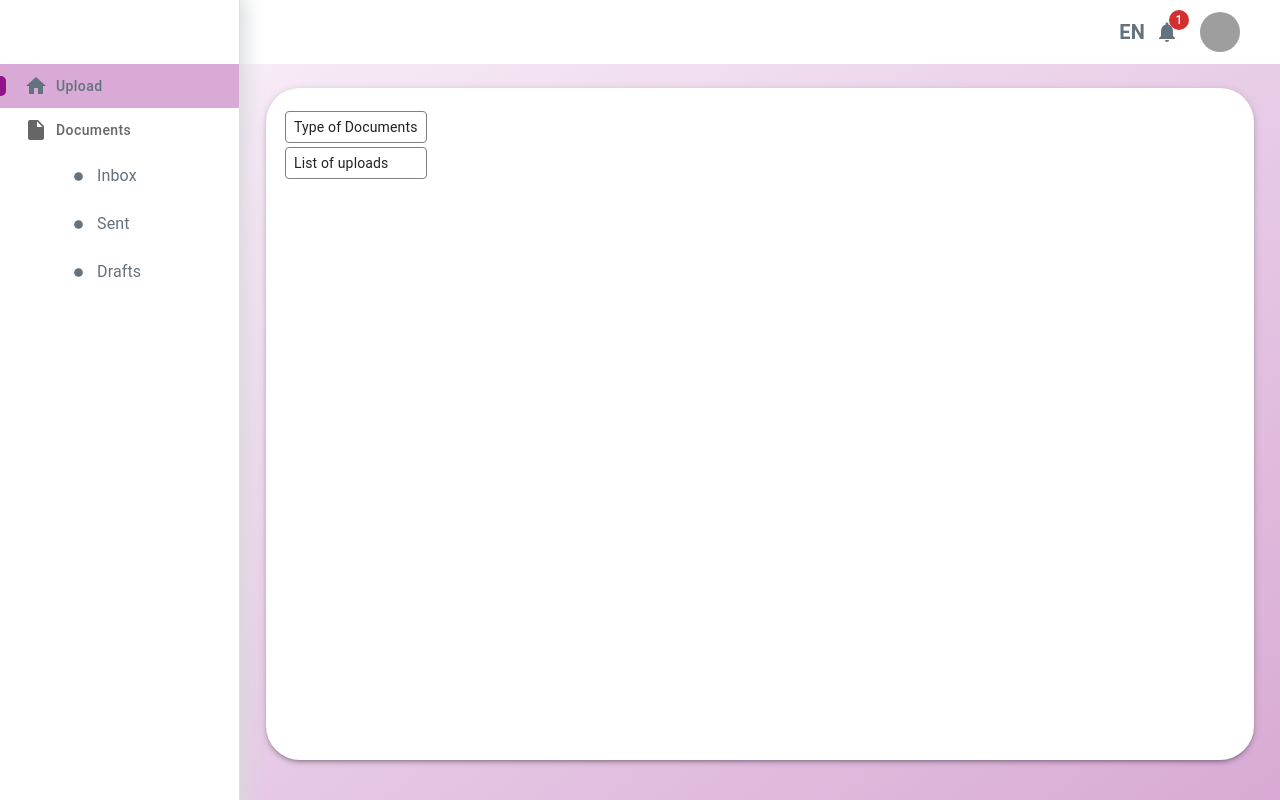
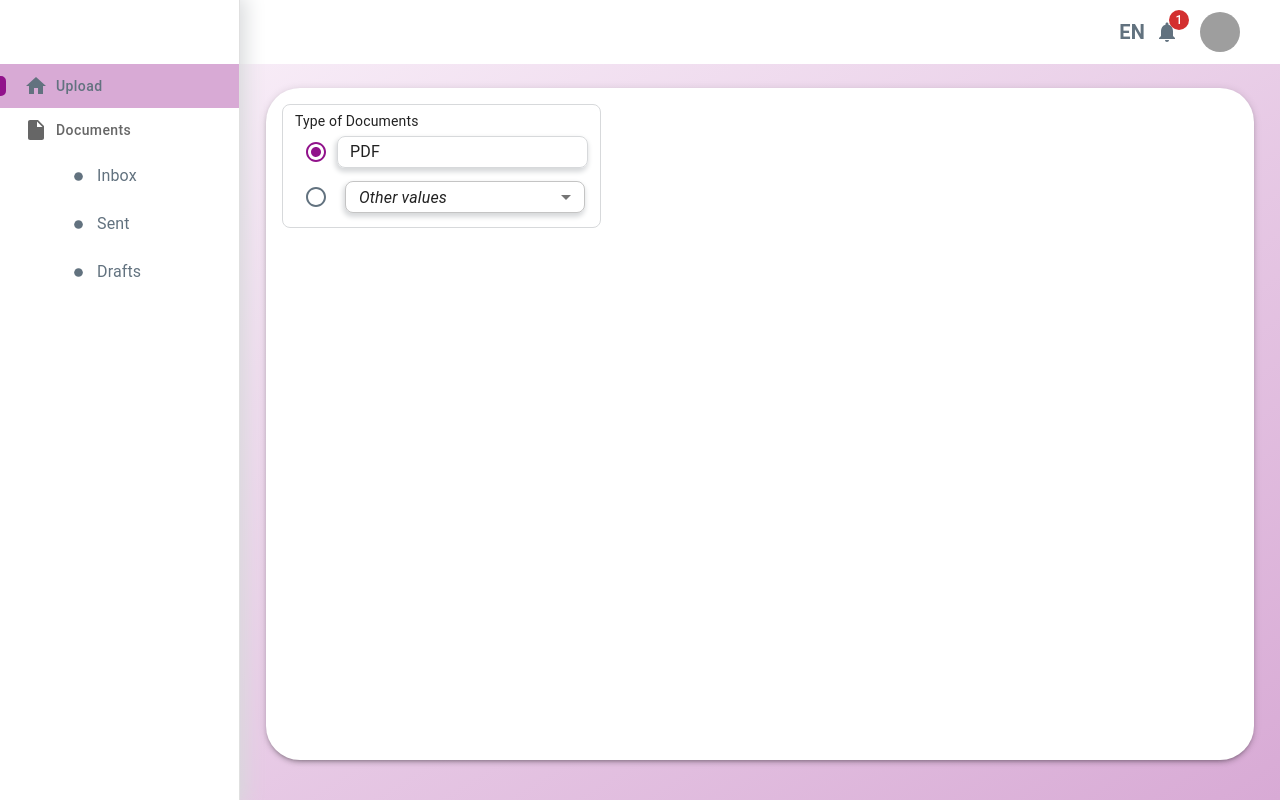
Before and after one commit to KlimaGi/upload-task, a React (Create React App) app: page / in a window 1280 px wide. Built offline with nearby package versions, Linux system fonts and the light colour scheme; grey boxes are pictures that could not be loaded.

Commit message:
feat: add check radio & select as 'subselect'

```diff
--- a/src/components/main-block/index.tsx
+++ b/src/components/main-block/index.tsx
@@ -1,9 +1,25 @@
-import React from 'react';
-import { Box, Paper, Typography } from '@mui/material';
+import React, { useState } from 'react';
+import { Box, Paper, Typography, FormControl, Radio, Select, MenuItem } from '@mui/material';
 import { useTheme } from '@mui/material/styles';
+import { SelectChangeEvent } from '@mui/material/Select';
 
 export default function MainBlock() {
   const theme = useTheme();
+  const [selectedValue, setSelectedValue] = React.useState('a');
+
+  const handleChange = (event: React.ChangeEvent<HTMLInputElement>) => {
+    setSelectedValue(event.target.value);
+    console.log('selectedValue', selectedValue);
+  };
+
+  const [selected, setSelected] = useState('');
+  const handleSelectChange = (event: SelectChangeEvent) => {
+    setSelected(event.target.value);
+    setSelectedValue('b');
+    console.log('selectedValue', selectedValue);
+  };
+
+
   return (
     <Box
       component="main"
@@ -25,34 +41,78 @@ export default function MainBlock() {
           width: '95%'
         }}
       >
+        <div className='d-flex'>
+          <div className='left-box'>
+            <div className='container'>
+              <Typography variant='body2'>Type of Documents</Typography>
 
-        <Box sx={{ display: 'flex' }}>
+              <div className='d-flex'>
+                <Radio
+                  checked={selectedValue === 'a'}
+                  onChange={handleChange}
+                  value="a"
+                  name="radio-buttons"
+                  inputProps={{ 'aria-label': 'A' }}
+                  sx={{
+                    color: theme.palette.primary.main,
+                    '&.Mui-checked': {
+                      color: theme.palette.primary.contrastText,
+                    },
+                  }}
+                />
+                <div className='box-paper'>
+                  <span>PDF</span>
+                </div>
+              </div>
+              <div className='d-flex'>
+                <Radio
+                  checked={selectedValue === 'b'}
+                  onChange={handleChange}
+                  value="b"
+                  name="radio-buttons"
+                  inputProps={{ 'aria-label': 'B' }}
+                  sx={{
+                    color: theme.palette.primary.main,
+                    '&.Mui-checked': {
+                      color: theme.palette.primary.contrastText,
+                    },
+                  }}
+                />
 
-          {/* 1st block */}
+                <FormControl sx={{ m: 1, minWidth: '82%', boxShadow: '-1px 3px 5px 1px #d7d9db', borderRadius: '8px' }}>
 
-          <Box sx={{ m: '3px' }}>
-            <Box sx={{ border: '1px solid grey', borderRadius: '4px', p: '5px 8px', m: '4px 0' }}>
-              <Typography variant='body2'>Type of Documents</Typography>
-            </Box>
-            <Box sx={{ border: '1px solid grey', borderRadius: '4px', p: '5px 8px', m: '4px 0' }}>
-              <Typography variant='body2'>List of uploads</Typography>
-            </Box>
-          </Box>
+                  <Select
+                    value={selected}
+                    onChange={handleSelectChange}
+                    displayEmpty
+                    inputProps={{ 'aria-label': 'Without label' }}
+                    sx={{ height: '2rem', borderRadius: '8px', }}
+                  >
+                    <MenuItem value="">
+                      <em>Other values</em>
+                    </MenuItem>
+                    <MenuItem value='1'>Other 1</MenuItem>
+                    <MenuItem value='2'>Other 2</MenuItem>
+                    <MenuItem value='3'>Other 3</MenuItem>
+                  </Select>
 
-          {/* 2nd block */}
+                </FormControl>
+              </div>
 
-
-        </Box>
-
-
-
+            </div>
+          </div>
+          <div className='right-box'></div>
+        </div>
 
       </Paper>
     </Box>
   )
 }
 
+// veikia check radio & select as subselect, but need to add logic for forward logic
+
 // pritaikyti plain css - ten kur corner case reikalingi mui, islaikyti paprastuma ir aiskuma projekto
+
 // drag and drop logika
 // upload files
 // saugojimas su redux
--- a/src/index.tsx
+++ b/src/index.tsx
@@ -2,6 +2,7 @@ import React from 'react';
 import ReactDOM from 'react-dom/client';
 import App from './App';
 import reportWebVitals from './reportWebVitals';
+import './styles/main-styles.css';
 
 const root = ReactDOM.createRoot(
   document.getElementById('root') as HTMLElement
--- a/src/styles/custom-theme.tsx
+++ b/src/styles/custom-theme.tsx
@@ -15,7 +15,6 @@ export const theme = createTheme({
             contrastText: '#0fab5b', // green
         },
 
-
     },
     components: {
         MuiListItem: {
@@ -31,6 +30,7 @@ export const theme = createTheme({
             },
         },
 
-    }
+    },
+
 
 });
--- /dev/null
+++ b/src/styles/main-styles.css
@@ -0,0 +1,68 @@
+:root{
+  --color-grey-pr-main: #62727f;
+  --color-white-pr-light: #ffffff;
+  --color-grey-black-pr-dark: #212b35;
+  --color-purple-pr-contrast: #91128b;
+
+  --color-grey-light-sec-main: #b1b5b8;
+  --color-purple-light-sec-light: #fcf6fc;
+  --color-purple-bg-sec-dark: #d8aad5;
+  --color-green-sec-contrast: #0fab5b;
+
+  --color-light-grey: #d7d9db;
+}
+
+* {
+  margin: 0;
+  padding: 0;
+}
+
+.d-flex {
+  display: flex;
+}
+.container {
+  border: 1px solid var(--color-light-grey);
+  border-radius: 8px;
+  gap: 2rem;
+  padding: 6px 12px;
+}
+.left-box {
+  flex: 1;
+  height: 10rem;
+  /* border: 1px solid pink; */
+
+}
+.right-box{
+  flex: 2;
+  height: 10rem;
+  /* border: 1px solid powderblue; */
+}
+.box-paper{
+  box-shadow: -1px 3px 5px 1px var(--color-light-grey);
+  border: 1px solid var(--color-light-grey);
+  border-radius: 8px;
+  display: flex;
+  align-items: center;
+  padding: 0 12px;
+  width: 100%;
+  height: 2rem;
+  align-self: center;
+}
+.box-paper > option{
+border: none;
+box-shadow: -1px 3px 5px 1px var(--color-light-grey);
+
+}
+.box-paper>option:active{
+background-color: var(--color-purple-bg-sec-dark);
+}
+.box-paper>option:hover {
+  background-color: var(--color-purple-bg-sec-dark);
+}
+.option{
+  border: none;
+    box-shadow: -1px 3px 5px 1px var(--color-light-grey);
+}
+.option:hover {
+  background-color: var(--color-purple-bg-sec-dark);
+}
```
